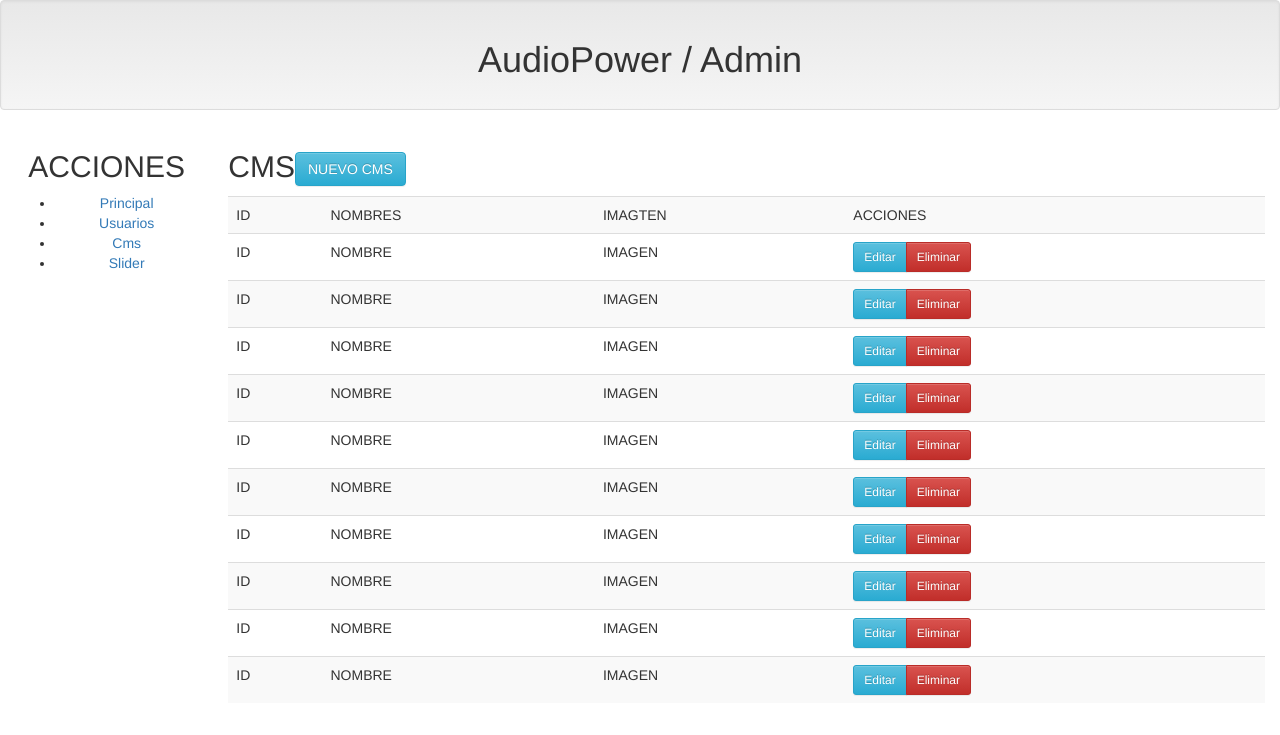
After one commit to mingui/crudphp, a PHP site: page /cms.php in a window 1280 px wide. The commit adds this page. Shown: the top 735 px of the page. Run offline with PHP 8.4, Linux system fonts and the light colour scheme; some libraries are stand-ins or nearby versions.

Commit message:
SE AGREGO LA PAGINA CMS

```diff
--- /dev/null
+++ b/cms.php
@@ -0,0 +1,89 @@
+<?php
+include 'includes/conexion.php';
+ ?>
+<!DOCTYPE html>
+<html>
+  <head>
+    <meta charset="utf-8">
+    <meta http-equiv="X-UA-Compatible" content="IE=edge">
+    <meta name="viewport" content="width=device-width, initial-scale=1">
+    <link rel="shortcut icon" href="imagenes/icon.png">
+    <title>Panel Admin</title>
+    <link href='https://fonts.googleapis.com/css?family=Open+Sans' rel='stylesheet' type='text/css'>
+    <!-- Latest compiled and minified CSS -->
+    <link rel="stylesheet" href="https://maxcdn.bootstrapcdn.com/bootstrap/3.3.6/css/bootstrap.min.css">
+    <!-- Optional theme -->
+    <link rel="stylesheet" href="https://maxcdn.bootstrapcdn.com/bootstrap/3.3.6/css/bootstrap-theme.min.css">
+    <link rel="stylesheet" href="css/font-awesome.min.css">
+<link rel="stylesheet" href="css/adminestilo.css" type="text/css">
+<script src="https://ajax.googleapis.com/ajax/libs/jquery/1.12.4/jquery.min.js"></script>
+  </head>
+  <body>
+    <div class="container-fluid text-center">
+      <header class="row">
+<?php include 'includes/header.php'; ?>
+
+      </header>
+
+    </div>
+    <aside class="col-md-2 text-center">
+      <?php include 'includes/aside.php'; ?>
+
+
+    </aside>
+<section class="col-md-10">
+  <h2>CMS<a href="#" id="nuevo-usuario" class="btn btn-xl btn-info">NUEVO CMS</a></h2>
+
+<table class="table table-striped">
+  <tr>
+    <td>ID</td>
+    <td>NOMBRES</td>
+    <td>IMAGTEN</td>
+
+    <td>ACCIONES</td>
+  </tr>
+
+  <?php for ($i=0; $i < 10; $i++) {  ?>
+    <tr>
+      <td>ID</td>
+      <td>NOMBRE</td>
+      <td> IMAGEN</td>
+
+      <td>
+        <div class="btn-group">
+        <a href="?editar&id=1" class="btn btn-sm btn-info">Editar</a>
+        <a onclick="eliminarUsuario(1)" class="btn btn-sm btn-danger">Eliminar</a>
+        </div>
+      </td>
+    </tr>
+  <?php } ?>
+
+</table>
+
+</section>
+<footer class="col-md-12">
+<?php include 'includes/footer.php'; ?>
+</footer>
+
+<script type="text/javascript">
+      $('#nuevo-usuario').click(function(){
+        $('#reg-usuario').removeClass('hidden');
+      });
+
+      $('#cancelar-registro').click(function(){
+        $('#reg-usuario').addClass('hidden');
+      });
+
+      //Function para eliminar usuario
+      function eliminarUsuario(id){
+          if(confirm('Desea borrar este usuario?'))
+            {
+              window.location="usuario.eliminar.php?accion=eliminar&id="+id;
+            } else {
+              //no
+            }
+      }
+</script>
+
+  </body>
+</html>
--- a/usuarios.php
+++ b/usuarios.php
@@ -96,11 +96,6 @@ include 'includes/conexion.php';
     <?php } ?>
 
 
-
-
-
-
-
   </div>
 <table class="table table-striped">
   <tr>
```
